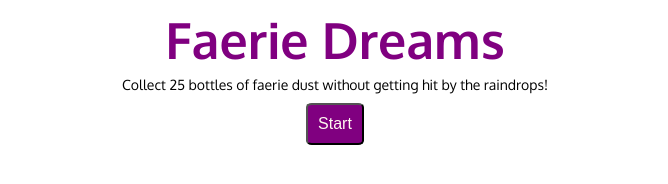
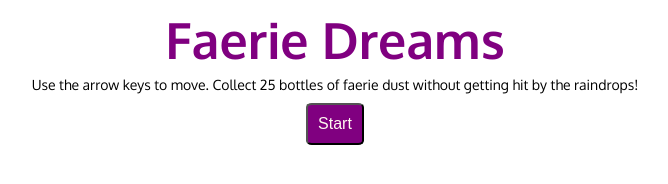
Before and after one commit to caitlinboldt/javascriptvideogame, a plain HTML site: page index.html in a window 1280 px wide. Shown: the whole page, without its empty margins (305-973 px from the left). Drawn offline with Linux system fonts and the light colour scheme.

Commit message:
edited text in p tag

```diff
--- a/index.html
+++ b/index.html
@@ -22,7 +22,7 @@
     <div id="container">
         <canvas id="gc" style="display: none" height="300px" width="300px"></canvas>
         <div id="overlay1">
-            <p>Collect 25 bottles of faerie dust without getting hit by the raindrops!</p>
+            <p>Use the arrow keys to move. Collect 25 bottles of faerie dust without getting hit by the raindrops!</p>
             <button onclick="startGame()">Start</button>
         </div>
         <div id="overlay2" style="display: none">
```
